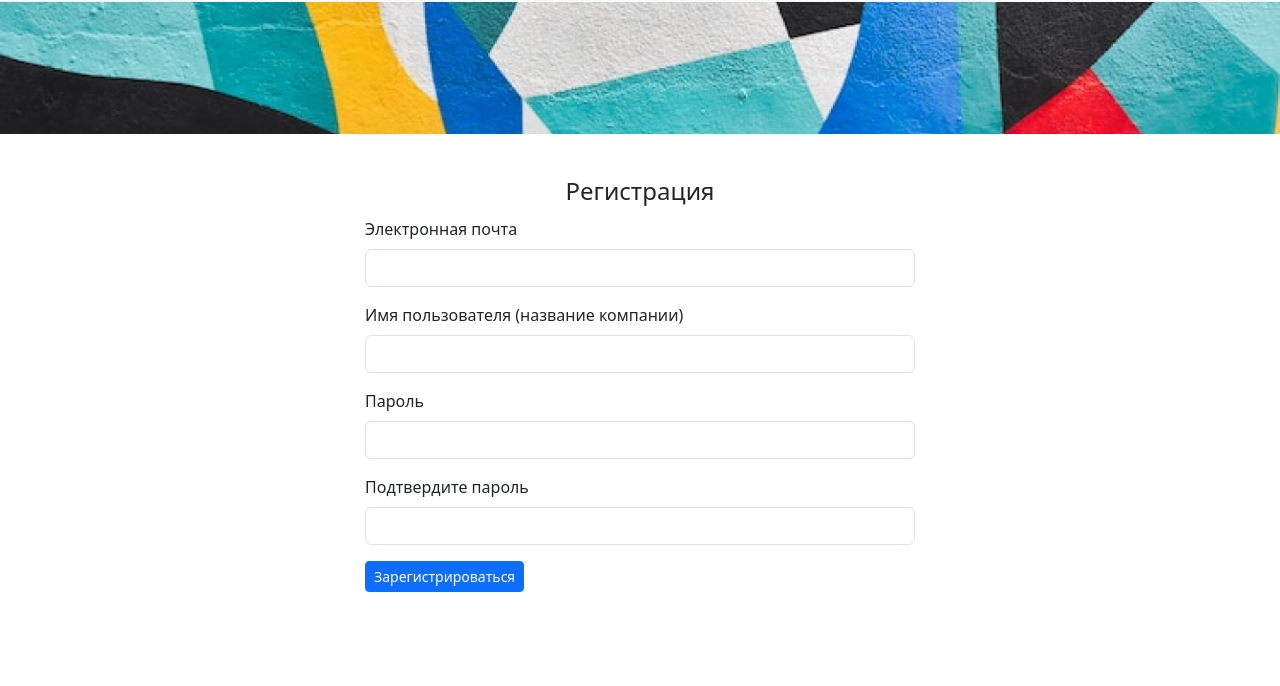
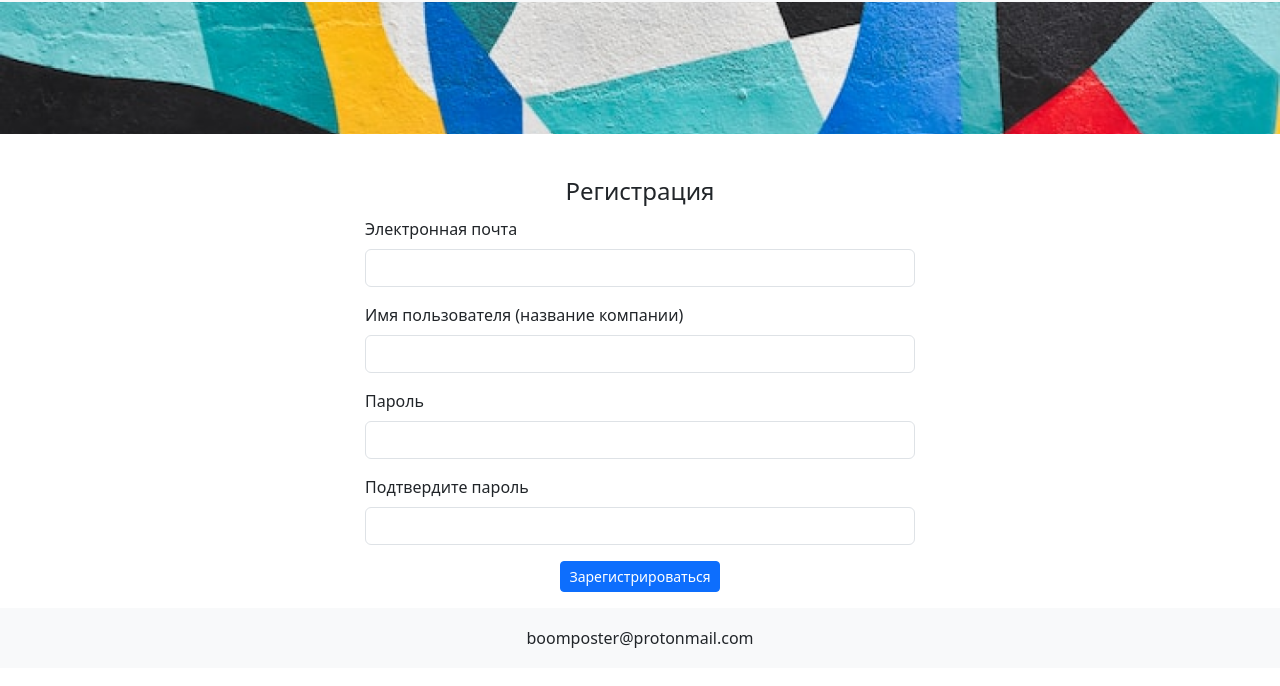
Before and after one commit to 4libion/front, a plain HTML site: page index.html in a window 1280 px wide. Shown: the part 60-746 px from the top of the page. Drawn offline with nearby package versions, Linux system fonts and the light colour scheme.

Commit message:
register page done

```diff
--- a/index.html
+++ b/index.html
@@ -50,10 +50,14 @@
             <label for="confirm_password" class="form-label">Подтвердите пароль</label>
             <input type="password" class="form-control" id="confirm_password">
         </div>
-        <div class="mb-3 align-items-center">
+        <div class="mb-3 text-center">
             <button type="submit" class="btn btn-primary btn-sm">Зарегистрироваться</button>
         </div>
         </form>
     </div>
+
+    <div class="d-flex align-items-center bg-light" style="height: 3.75rem;">
+        <div class="text-center w-100">boomposter@protonmail.com</div>
+    </div>
 </body>
 </html>
```
